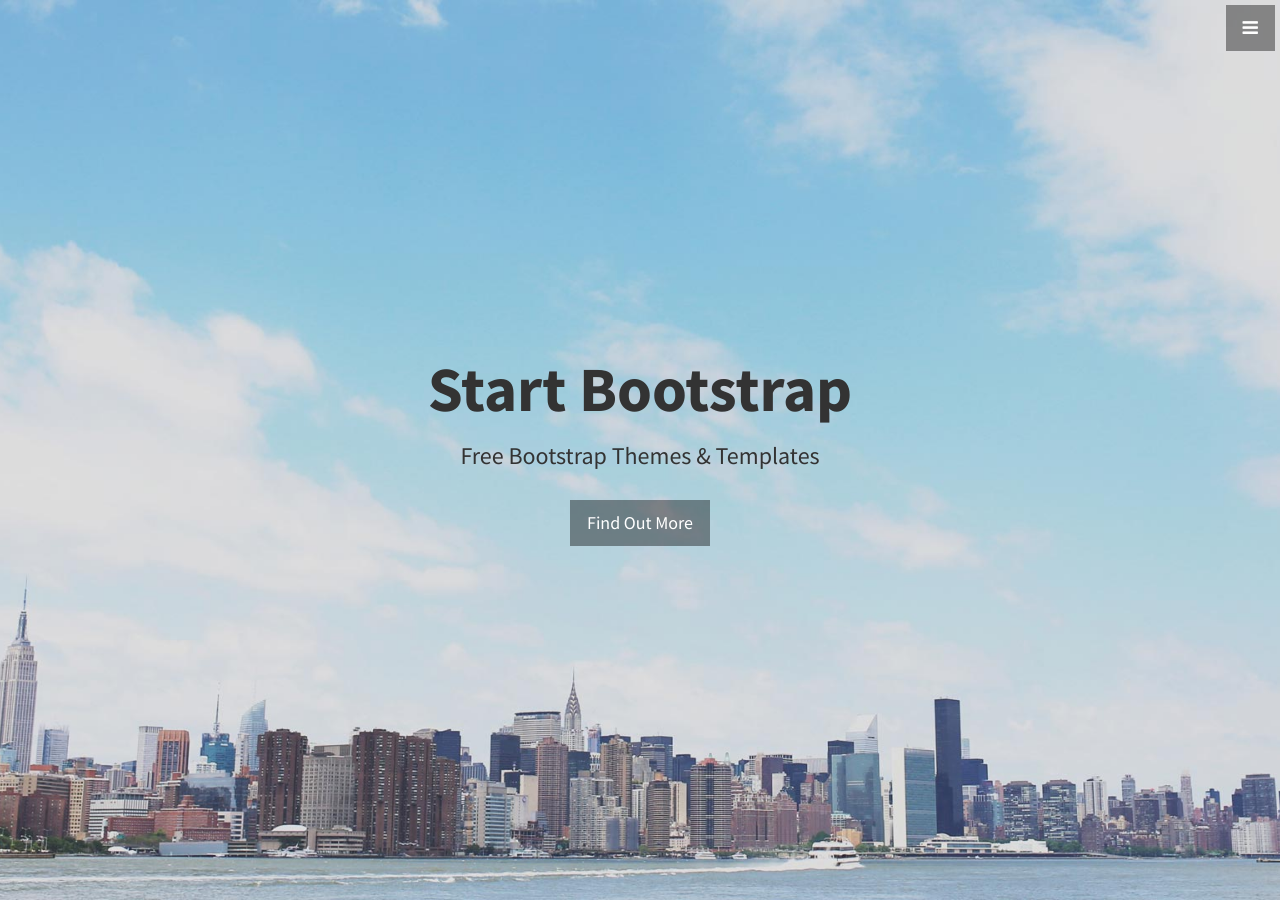
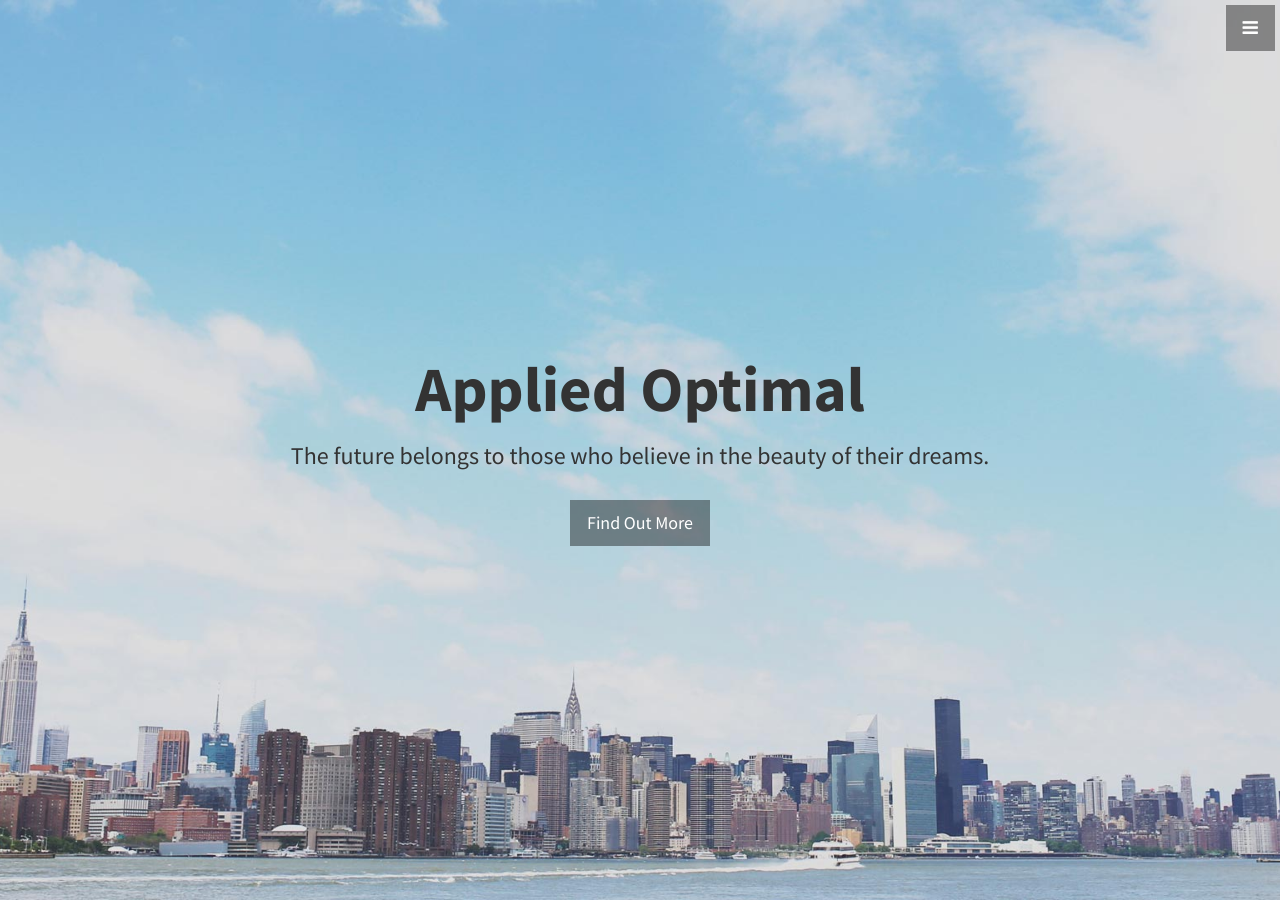
Before and after one commit to obacoskun/ao-website, a Jekyll site: the page built from index.html, in a window 1280 px wide and 900 px high. Built offline with Jekyll 4.4.1, drawn with Linux system fonts in a browser that asks for light colours.

Commit message:
minor updates to home

```diff
--- a/_includes/head.html
+++ b/_includes/head.html
@@ -6,7 +6,7 @@
   <meta name="description" content="">
   <meta name="author" content="">
 
-  <title>Stylish Portfolio - Start Bootstrap Theme</title>
+  <title>Applied Optimale</title>
 
   <!-- Bootstrap Core CSS -->
   <link href="css/bootstrap.min.css" rel="stylesheet">
--- a/_includes/header.html
+++ b/_includes/header.html
@@ -1,7 +1,7 @@
 <header id="top" class="header">
   <div class="text-vertical-center">
-    <h1>Start Bootstrap</h1>
-    <h3>Free Bootstrap Themes &amp; Templates</h3>
+    <h1>Applied Optimal</h1>
+    <h3>The future belongs to those who believe in the beauty of their dreams.</h3>
     <br>
     <a href="#about" class="btn btn-dark btn-lg">Find Out More</a>
   </div>
```
